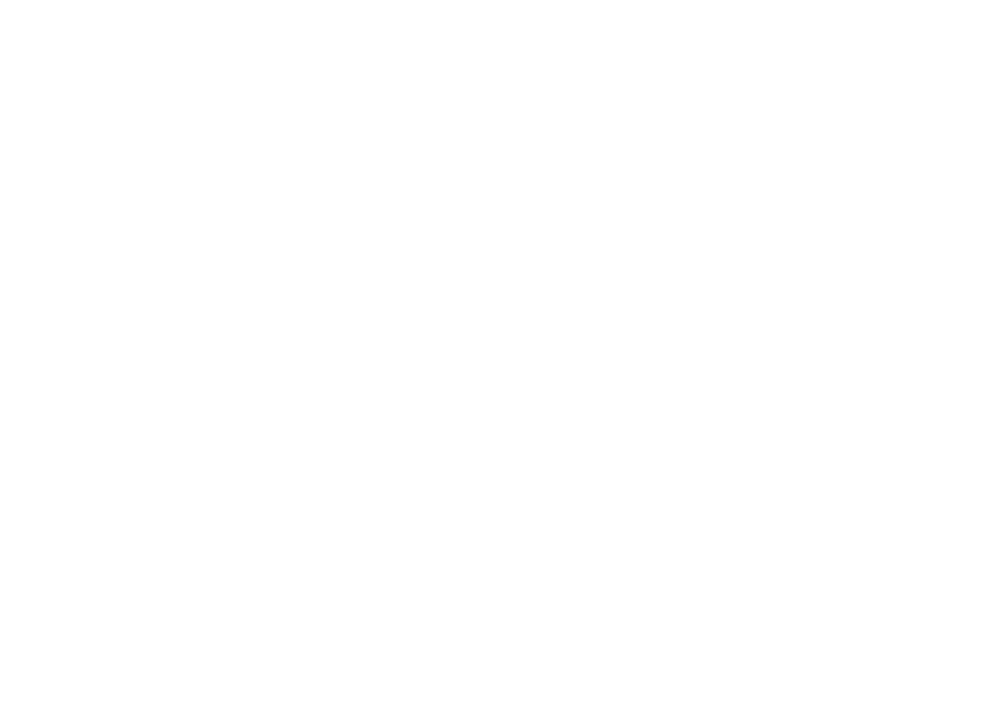
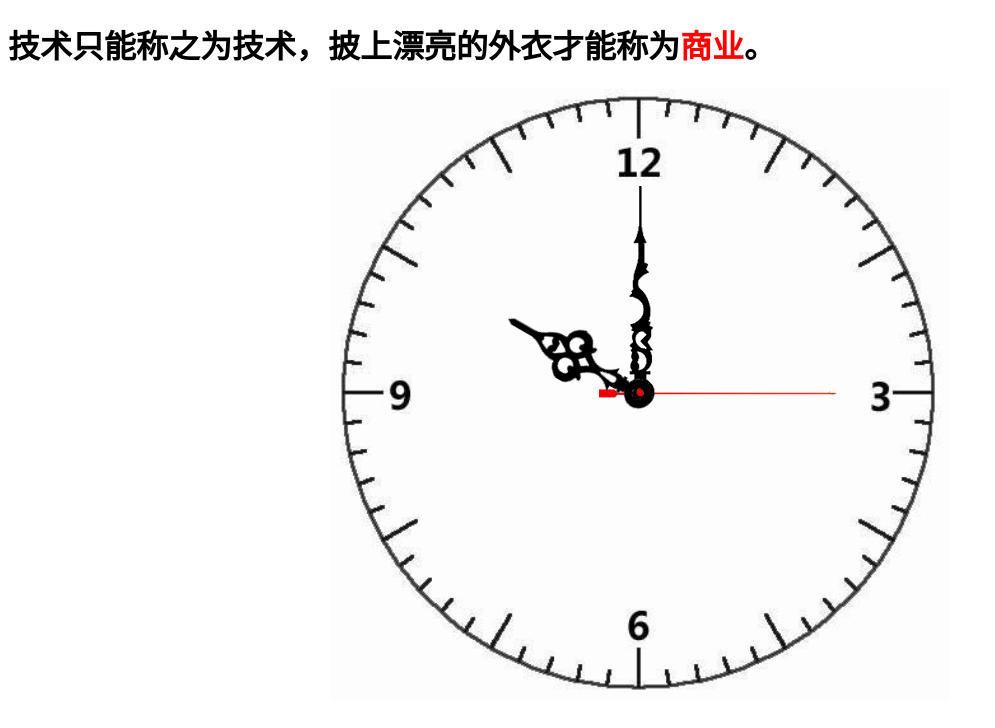
Before and after one commit to ty1hc/ty1hc.github.io, a plain HTML site: page index.html in a window 1280 px wide. Shown: the whole page, without its empty margins (0-995 px from the left). Drawn offline with Linux system fonts and the light colour scheme.

Commit message:
clock&wear

```diff
--- a/index.html
+++ b/index.html
@@ -5,6 +5,63 @@
     <title>Title</title>
 </head>
 <body>
+<h1>技术只能称之为技术，披上漂亮的外衣才能称为<span style="color: red">商业</span>。</h1>
+    <div class="box" id="box" >
+        <span></span>
+        <span></span>
+        <span></span>
+    </div>
+<script>
+    var spans=document.querySelectorAll('div.box span');
+    cur();
+    setInterval(cur, 1000);
+    function cur() {
+        var now = new Date();
+        var h = now.getHours();
+        var m = now.getMinutes();
+        var s = now.getSeconds();
+        spans[2].style.transform="rotate("+h*30+"deg)";
+        spans[1].style.transform="rotate("+m*6+"deg)";
+        spans[0].style.transform="rotate("+s*6+"deg)";
+    }
+</script>
+</body>
+<style>
+    div.box{
+        width: 620px;
+        height: 620px;
+        background: url("img/time.jpg") no-repeat;
+        background-size: 100%;
+        margin: 20px auto;
+        position: relative;
+    }
+    div.box span{
+        position: absolute;
 
-</body>
+    }
+    div.box span:nth-child(3){
+        width: 58px;
+        height: 208px;
+        background: url("img/time_1.png") no-repeat -8px -44px;
+        left: calc(50% - 29px);
+        top: 130px;
+        transform-origin: center 174px;
+    }
+    div.box span:nth-child(2){
+        width: 32px;
+        height: 228px;
+        background: url("img/time_1.png") no-repeat -72px -10px;
+        left: calc(50% - 16px);
+        top: 97px;
+        transform-origin: center 205px;
+    }
+    div.box span:nth-child(1){
+        width: 14px;
+        height: 238px;
+        background: url("img/time_1.png") no-repeat -131px -0px;
+        left: calc(50% - 8px);
+        top: 106px;
+        transform-origin: center 198px;
+    }
+</style>
 </html>
```
Also changed, not shown: img/time.jpg (added), img/time_1.png (added).
